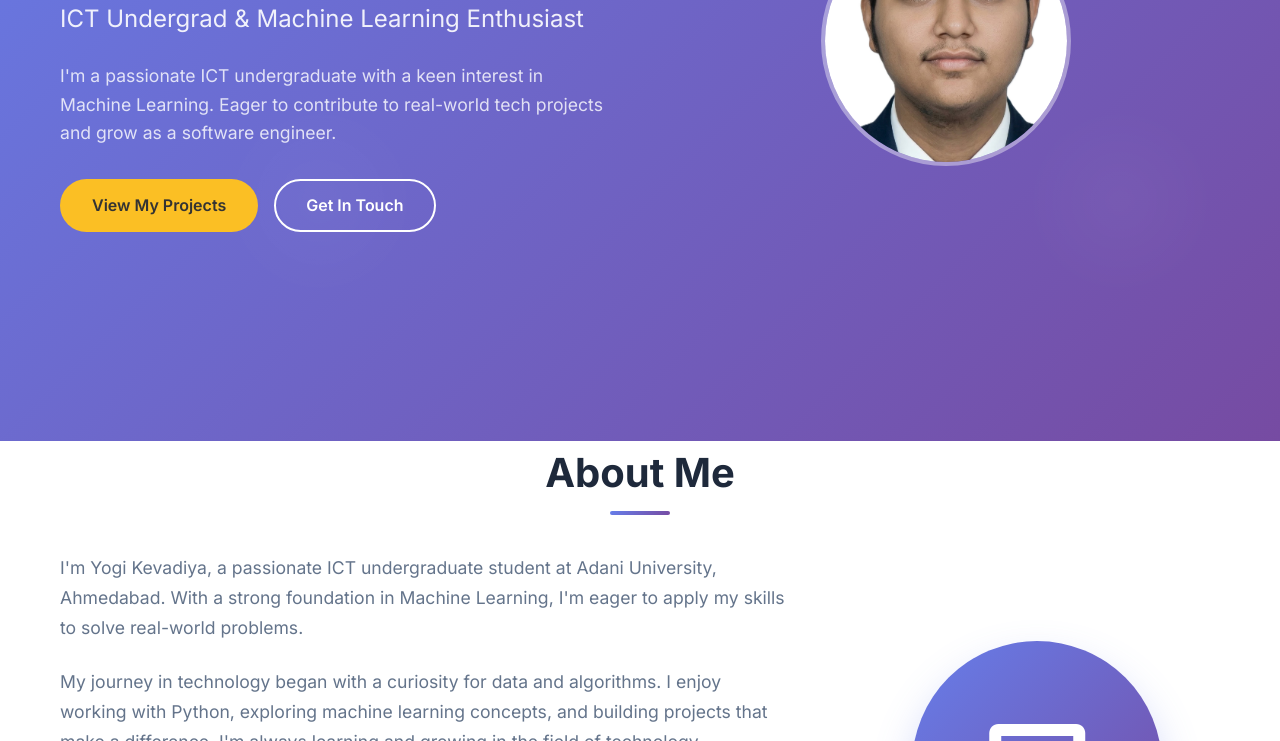
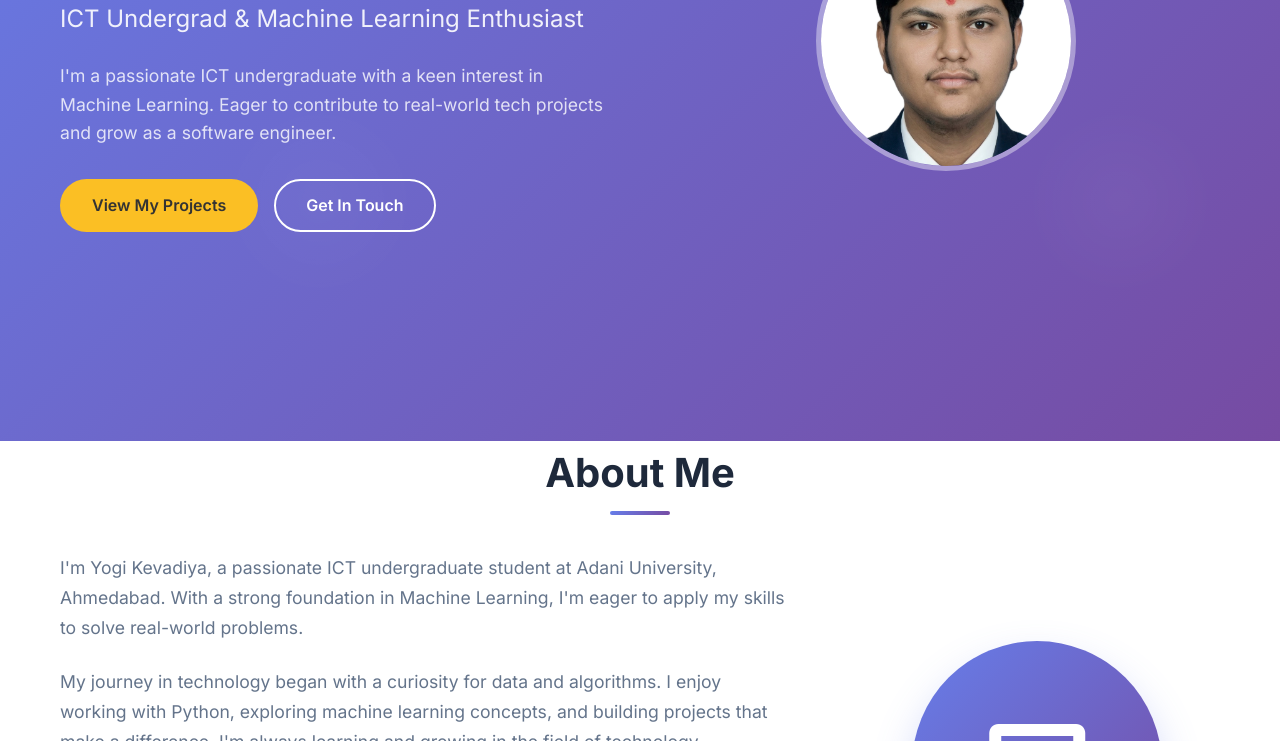
Before and after one commit to Yogi3205/PORTFOLIO, a website: page index.html in a window 1280 px wide. Shown: the part 359-1100 px from the top of the page. Drawn offline with Linux system fonts and the light colour scheme.

Commit message:
Adjust hero-avatar dimensions and border properties

```diff
--- a/styles.css
+++ b/styles.css
@@ -199,20 +199,19 @@ body {
 }
 
 .hero-avatar{
-    width:250px;
-    height:250px;
+    width:260px;
+    height:260px;
     border-radius:50%;
     overflow:hidden;
-    border:4px solid rgba(255,255,255,0.4);
-    display:flex;
-    justify-content:center;
-    align-items:center;
+    border:5px solid rgba(255,255,255,0.4);
 }
 
 .hero-avatar img{
-    width:150%;
-    height:150%;
+    width:100%;
+    height:100%;
     object-fit:cover;
+    object-position:center top;
+}
 }
 }
 
```
